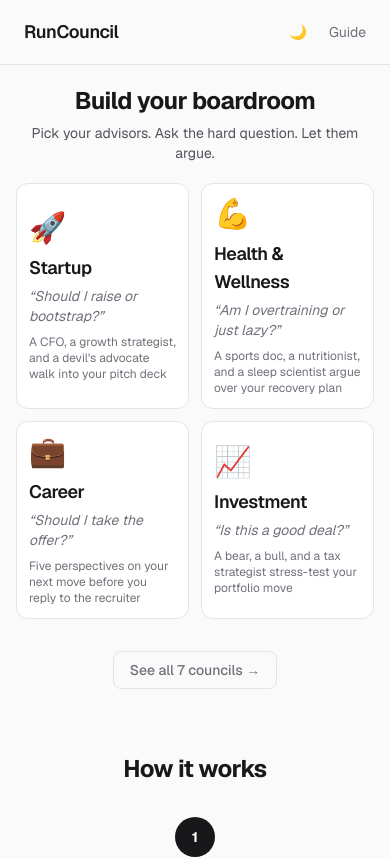
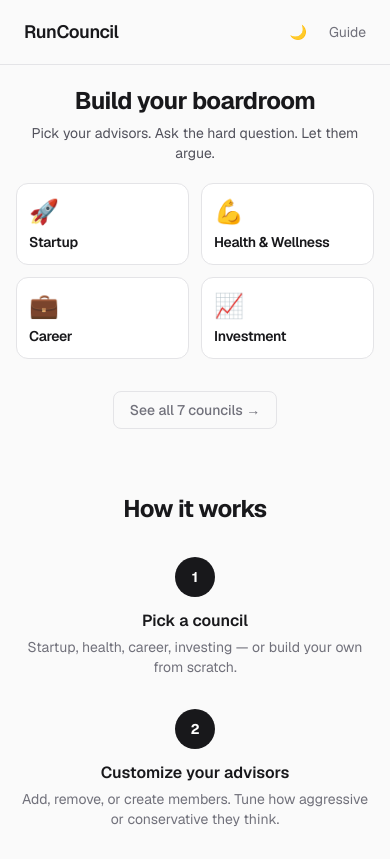
Before and after one commit to AgentPerrow/runcouncil, a Next.js app: page / in a window 390 px wide. Shown: the top 859 px of the page. Built offline with nearby package versions, Linux system fonts and the light colour scheme.

Commit message:
mobile: compact cards - emoji + name only, hide description/tagline

```diff
--- a/src/app/page.tsx
+++ b/src/app/page.tsx
@@ -254,12 +254,12 @@ export default function Home() {
                   onClick={() => selectCouncil(council)}
                   className="group rounded-xl border border-zinc-200 dark:border-zinc-800 bg-white dark:bg-zinc-900/50 p-3 sm:p-4 text-left hover:border-zinc-400 dark:hover:border-zinc-600 hover:bg-zinc-50 dark:hover:bg-zinc-900"
                 >
-                  <div className="mb-2 text-3xl">{council.emoji}</div>
-                  <h3 className="mb-1 text-lg font-semibold tracking-tight text-zinc-900 dark:text-zinc-100">
+                  <div className="mb-1 sm:mb-2 text-2xl sm:text-3xl">{council.emoji}</div>
+                  <h3 className="text-sm sm:text-lg font-semibold tracking-tight text-zinc-900 dark:text-zinc-100">
                     {council.name}
                   </h3>
-                  <p className="text-sm italic text-zinc-500">&ldquo;{council.description}&rdquo;</p>
-                  <p className="mt-2 text-xs text-zinc-500 dark:text-zinc-400">
+                  <p className="hidden sm:block text-sm italic text-zinc-500">&ldquo;{council.description}&rdquo;</p>
+                  <p className="hidden sm:block mt-2 text-xs text-zinc-500 dark:text-zinc-400">
                     {council.tagline}
                   </p>
                 </button>
@@ -285,23 +285,23 @@ export default function Home() {
                       onClick={() => selectCouncil(council)}
                       className="group rounded-xl border border-zinc-200 dark:border-zinc-800 bg-white dark:bg-zinc-900/50 p-3 sm:p-4 text-left hover:border-zinc-400 dark:hover:border-zinc-600 hover:bg-zinc-50 dark:hover:bg-zinc-900"
                     >
-                      <div className="mb-2 text-3xl">{council.emoji}</div>
-                      <h3 className="mb-1 text-lg font-semibold tracking-tight text-zinc-900 dark:text-zinc-100">
+                      <div className="mb-1 sm:mb-2 text-2xl sm:text-3xl">{council.emoji}</div>
+                      <h3 className="text-sm sm:text-lg font-semibold tracking-tight text-zinc-900 dark:text-zinc-100">
                         {council.name}
                       </h3>
-                      <p className="text-sm italic text-zinc-500">&ldquo;{council.description}&rdquo;</p>
-                      <p className="mt-2 text-xs text-zinc-500 dark:text-zinc-400">
+                      <p className="hidden sm:block text-sm italic text-zinc-500">&ldquo;{council.description}&rdquo;</p>
+                      <p className="hidden sm:block mt-2 text-xs text-zinc-500 dark:text-zinc-400">
                         {council.tagline}
                       </p>
                     </button>
                   ))}
                   <button
                     onClick={() => selectCouncil(customCouncil)}
-                    className="group rounded-xl border border-dashed border-zinc-200 dark:border-zinc-800 bg-transparent p-5 text-left hover:border-zinc-400 dark:hover:border-zinc-600"
+                    className="group rounded-xl border border-dashed border-zinc-200 dark:border-zinc-800 bg-transparent p-3 sm:p-4 text-left hover:border-zinc-400 dark:hover:border-zinc-600"
                   >
-                    <div className="mb-2 text-3xl">{customCouncil.emoji}</div>
-                    <h3 className="mb-1 text-lg font-semibold tracking-tight text-zinc-500">{customCouncil.name}</h3>
-                    <p className="text-sm text-zinc-400 dark:text-zinc-600">{customCouncil.description}</p>
+                    <div className="mb-1 sm:mb-2 text-2xl sm:text-3xl">{customCouncil.emoji}</div>
+                    <h3 className="text-sm sm:text-lg font-semibold tracking-tight text-zinc-500">{customCouncil.name}</h3>
+                    <p className="hidden sm:block text-sm text-zinc-400 dark:text-zinc-600">{customCouncil.description}</p>
                     <p className="mt-2 text-xs text-zinc-400 dark:text-zinc-600">{customCouncil.tagline}</p>
                   </button>
                 </div>
```
